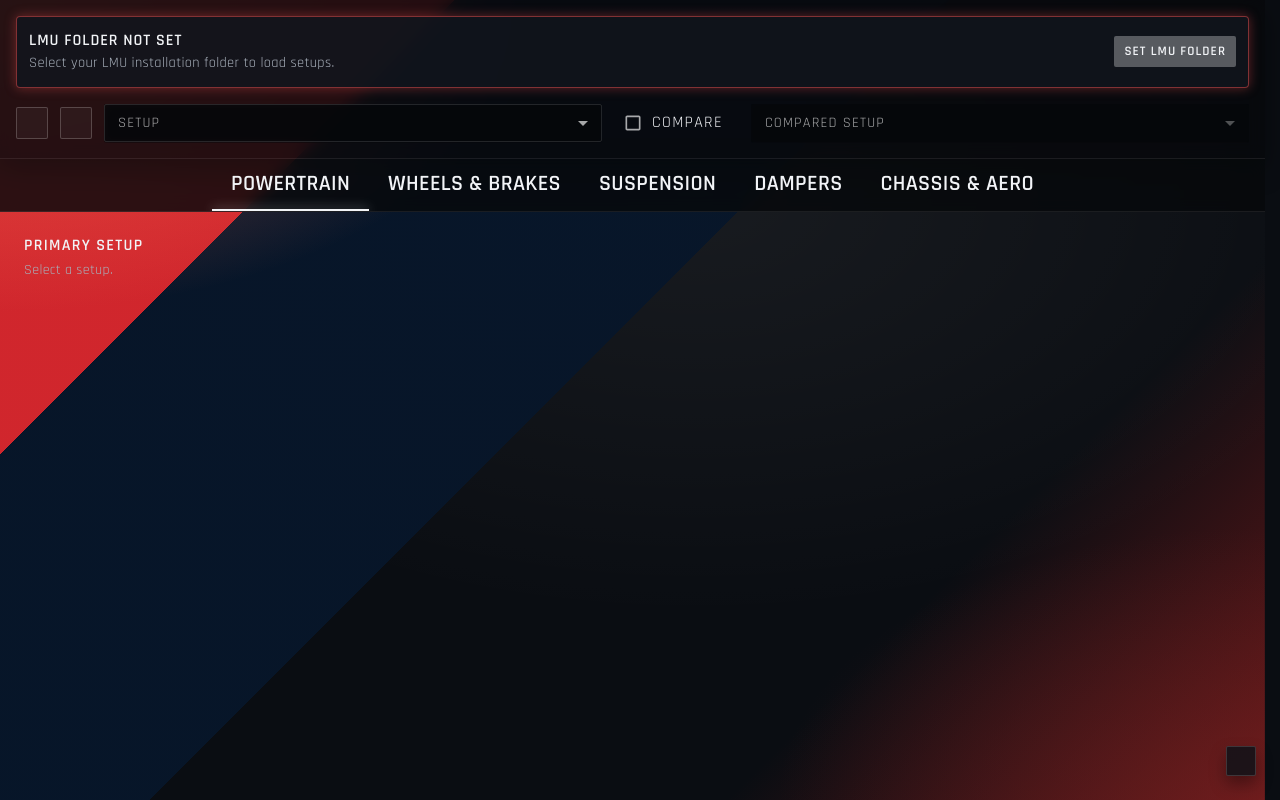
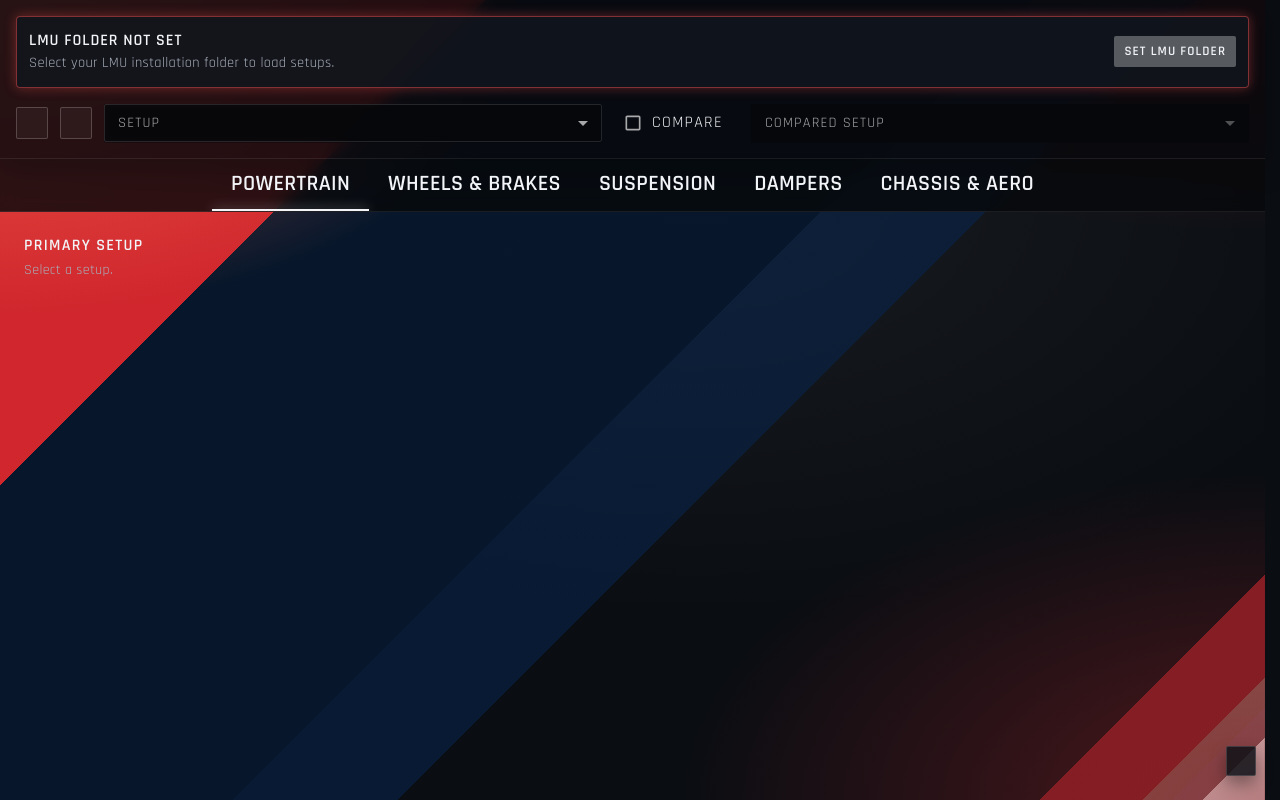
Before and after one commit to porgabi/lmu-setup-viewer, a React (Create React App) app: page / in a window 1280 px wide. Built offline with nearby package versions, Linux system fonts and the light colour scheme; some icons are missing.

Commit message:
Adjusting background styling

```diff
--- a/src/index.css
+++ b/src/index.css
@@ -29,21 +29,32 @@ body {
   font-family: 'Rajdhani', 'Bahnschrift Condensed', 'Oswald', 'Segoe UI', sans-serif;
   letter-spacing: 0.02em;
   background-color: var(--hud-bg);
-  background-image: radial-gradient(900px 520px at 0% 0%, rgba(255, 118, 92, 0.55), transparent 60%),
-    linear-gradient(135deg, var(--hud-red) 0%, var(--hud-red) 22%, rgba(0, 0, 0, 0) 22%),
-    linear-gradient(135deg, var(--hud-blue) 22%, var(--hud-blue) 46%, rgba(0, 0, 0, 0) 46%),
-    radial-gradient(750px 420px at 100% 100%, rgba(120, 35, 35, 0.45), transparent 65%),
+  background-image: radial-gradient(930px 540px at 0% 0%, rgba(255, 120, 94, 0.62), transparent 58%),
+    linear-gradient(135deg, var(--hud-red) 0%, var(--hud-red) 23.5%, rgba(0, 0, 0, 0) 23.5%),
+    linear-gradient(135deg, var(--hud-blue) 23.5%, var(--hud-blue) 50%, rgba(0, 0, 0, 0) 50%),
+    linear-gradient(135deg, rgba(8, 36, 76, 0.58) 50%, rgba(8, 36, 76, 0.58) 58%, rgba(0, 0, 0, 0) 58%),
+    radial-gradient(980px 360px at 100% 0%, rgba(165, 30, 42, 0.38), transparent 64%),
+    radial-gradient(860px 480px at 100% 100%, rgba(130, 32, 35, 0.58), transparent 68%),
     linear-gradient(
-      225deg,
-      transparent 10% 64%,
-      rgba(120, 25, 25, 0.85) 64% 72%,
-      transparent 72% 100%
+      135deg,
+      transparent 0% 78%,
+      rgba(146, 30, 38, 0.82) 68% 88%,
+      rgba(212, 194, 170, 0.42) 88% 91%,
+      rgba(255, 255, 255, 0.32) 91% 100%
+    ),
+    linear-gradient(
+      135deg,
+      transparent 0% 82%,
+      rgba(126, 25, 34, 0.62) 82% 95%,
+      rgb(255, 255, 255) 95% 97%,
+      rgb(255, 255, 255) 97% 100%
     ),
     radial-gradient(1200px 700px at 55% 25%, rgba(255, 255, 255, 0.06), transparent 60%);
   background-attachment: fixed;
   background-repeat: no-repeat;
-  background-size: 100% 100%, 100% 100%, 100% 100%, 100% 100%, 55% 100%, 100% 100%;
-  background-position: 0 0, 0 0, 0 0, 0 0, 100% 100%, 0 0;
+  background-size: 100% 100%, 100% 100%, 100% 100%, 100% 100%, 100% 100%, 100% 100%, 42% 62%, 52% 74%,
+    100% 100%;
+  background-position: 0 0, 0 0, 0 0, 0 0, 100% 0, 100% 100%, 100% 100%, 100% 100%, 0 0;
   -webkit-font-smoothing: antialiased;
   -moz-osx-font-smoothing: grayscale;
 }
--- a/src/theme/theme.js
+++ b/src/theme/theme.js
@@ -40,12 +40,22 @@ const theme = createTheme({
       styleOverrides: {
         body: {
           backgroundColor: 'var(--hud-bg)',
-          backgroundImage:
-            'radial-gradient(900px 520px at 0% 0%, rgba(255, 118, 92, 0.55), transparent 60%), linear-gradient(135deg, var(--hud-red) 0%, var(--hud-red) 22%, rgba(0, 0, 0, 0) 22%), linear-gradient(135deg, var(--hud-blue) 22%, var(--hud-blue) 46%, rgba(0, 0, 0, 0) 46%), radial-gradient(750px 420px at 100% 100%, rgba(120, 35, 35, 0.45), transparent 65%), linear-gradient(-225deg, transparent 0% 64%, rgba(120, 25, 25, 0.85) 100% 72%, transparent 72% 100%), radial-gradient(1200px 700px at 55% 25%, rgba(255, 255, 255, 0.06), transparent 60%)',
+          backgroundImage: [
+            'radial-gradient(930px 540px at 0% 0%, rgba(255, 120, 94, 0.62), transparent 58%)',
+            'linear-gradient(135deg, var(--hud-red) 0%, var(--hud-red) 23.5%, rgba(0, 0, 0, 0) 23.5%)',
+            'linear-gradient(135deg, var(--hud-blue) 23.5%, var(--hud-blue) 50%, rgba(0, 0, 0, 0) 50%)',
+            'linear-gradient(135deg, rgba(8, 36, 76, 0.58) 50%, rgba(8, 36, 76, 0.58) 58%, rgba(0, 0, 0, 0) 58%)',
+            'radial-gradient(980px 360px at 100% 0%, rgba(165, 30, 42, 0.38), transparent 64%)',
+            'radial-gradient(860px 480px at 100% 100%, rgba(130, 32, 35, 0.58), transparent 68%)',
+            'linear-gradient(135deg, transparent 0% 78%, rgba(146, 30, 38, 0.82) 68% 88%, rgba(212, 194, 170, 0.42) 88% 91%, rgba(255, 255, 255, 0.32) 91% 100%)',
+            'linear-gradient(135deg, transparent 0% 82%, rgba(126, 25, 34, 0.62) 82% 95%, rgb(255, 255, 255) 95% 97%, rgb(255, 255, 255) 97% 100%)',
+            'radial-gradient(1200px 700px at 55% 25%, rgba(255, 255, 255, 0.06), transparent 60%)',
+          ].join(', '),
           backgroundAttachment: 'fixed',
           backgroundRepeat: 'no-repeat',
-          backgroundSize: '100% 100%, 100% 100%, 100% 100%, 100% 100%, 55% 100%, 100% 100%',
-          backgroundPosition: '0 0, 0 0, 0 0, 0 0, 100% 100%, 0 0',
+          backgroundSize:
+            '100% 100%, 100% 100%, 100% 100%, 100% 100%, 100% 100%, 100% 100%, 42% 62%, 52% 74%, 100% 100%',
+          backgroundPosition: '0 0, 0 0, 0 0, 0 0, 100% 0, 100% 100%, 100% 100%, 100% 100%, 0 0',
         },
         '#root': {
           minHeight: '100vh',
```
